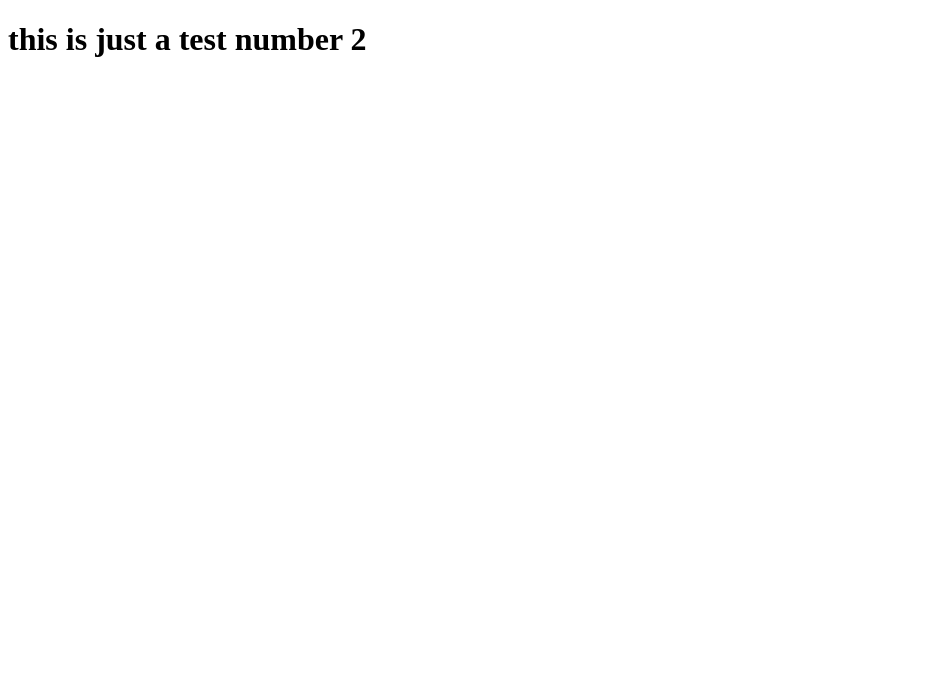
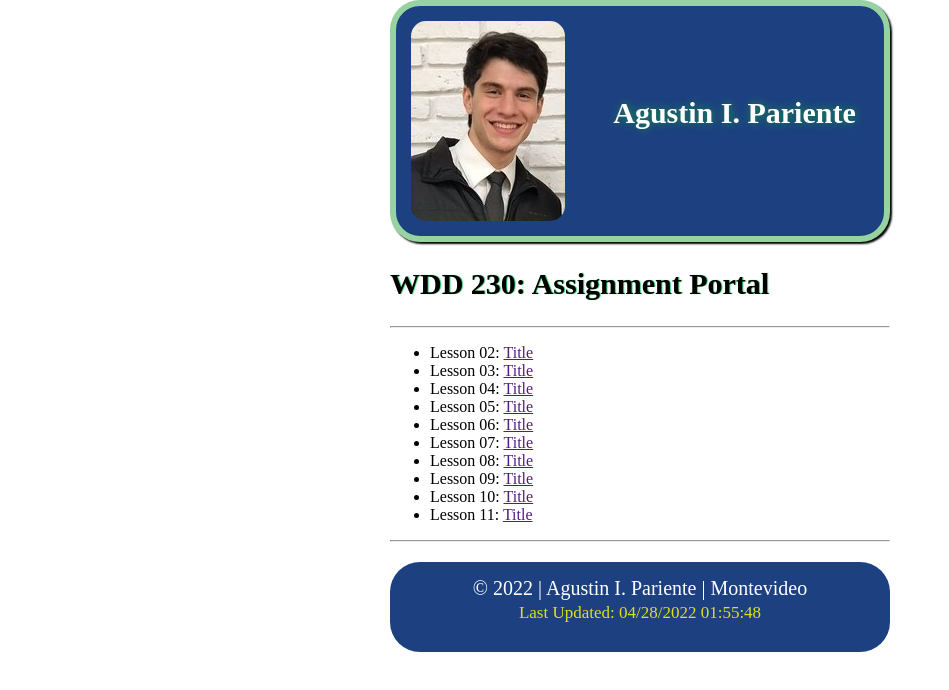
Before and after one commit to parien2022/wdd230, a plain HTML site: page index.html in a window 1280 px wide. Shown: the whole page, without its empty margins (0-949 px from the left). Drawn offline with Linux system fonts and the light colour scheme.

Commit message:
Profile assignment

```diff
--- /dev/null
+++ b/css/style.css
@@ -0,0 +1,53 @@
+body {
+    margin: auto;
+    width: 500px;
+}
+
+.grid_container {
+    display: grid;
+    grid-gap: 5px;
+    grid-template-columns: auto auto;
+    background-color: rgb(29, 64, 129);
+    border: 6px rgb(150, 211, 160) solid;
+    border-radius: 30px;
+    box-shadow: 2px 2px 2px rgb(0, 3, 5);
+}
+
+h1 {
+    grid-column: 2/3;
+    grid-row: 1/2;
+    font-size: 30px;
+    color: white;
+    margin-top: 3em;
+    text-shadow:rgb(24, 146, 71) 1px 0 10px;
+}
+
+img {
+    padding: 15px;
+    grid-column: 1/2;
+    grid-row: 1/2;
+    border-radius: 30px;
+}
+
+h2 {
+    font-size: 30px;
+    text-shadow: rgb(53, 204, 111) 1px 0 1px;
+}
+
+footer {
+    height: 90px;
+    border-radius: 30px;
+    background-color: rgb(29, 64, 129);
+}
+
+p {
+    font-size: 20px;
+    text-align: center;
+    padding: 15px;
+    color: white
+}
+
+.date_info{
+    font-size: 17px;
+    color: rgb(223, 223, 30)
+}
--- a/index.html
+++ b/index.html
@@ -2,11 +2,37 @@
 <html lang="en">
     <head>
         <meta charset="UTF-8">
-    <meta http-equiv="X-UA-Compatible" content="IE=edge">
         <meta name="viewport" content="width=device-width, initial-scale=1.0">
-    <title>this is a test</title>
+        <meta name="description" content="Assignment portal for Agustin Pariente in WDD 230: Web Frontend Development at Brigham Young University - Idaho">
+        <link href="css\style.css" rel="stylesheet" type="text/css">
+        <title>My profile</title>
     </head>
     <body>
-    <h1>this is just a test number 2</h1>
+        <heder class="grid_container">
+            <h1>Agustin I. Pariente</h1>
+            <img src="images\rsz_profile_a.jpg" alt="My profile">
+        </heder>
+        <main>
+            <h2>WDD 230: Assignment Portal</h2>
+            <hr>
+            <ul>
+                <li>Lesson 02: <a href="">Title</a></li>
+                <li>Lesson 03: <a href="">Title</a></li>
+                <li>Lesson 04: <a href="">Title</a></li>
+                <li>Lesson 05: <a href="">Title</a></li>
+                <li>Lesson 06: <a href="">Title</a></li>
+                <li>Lesson 07: <a href="">Title</a></li>
+                <li>Lesson 08: <a href="">Title</a></li>
+                <li>Lesson 09: <a href="">Title</a></li>
+                <li>Lesson 10: <a href="">Title</a></li>
+                <li>Lesson 11: <a href="">Title</a></li>
+            </ul>
+            <hr>
+        </main>
+        <footer>
+            <p>&copy; <spam id="year"></spam> | Agustin I. Pariente | Montevideo <br> <span class="date_info">Last Updated: <span id="currentdate"></span></span></p>
+
+        </footer>
+        <script src="js/script.js"></script>
     </body>
 </html>
--- /dev/null
+++ b/js/script.js
@@ -0,0 +1,33 @@
+const daynames = [
+  "Sunday",
+  "Monday",
+  "Tuesday",
+  "Wednesday",
+  "Thursday",
+  "Friday",
+  "Saturday",
+];
+const months = [
+  "January",
+  "February",
+  "March",
+  "April",
+  "May",
+  "June",
+  "July",
+  "August",
+  "September",
+  "October",
+  "November",
+  "December",
+];
+
+const d = new Date();
+const dayName = daynames[d.getDay()];
+const monthName = months[d.getMonth()];
+const year = d.getFullYear();
+const fulldate =
+  dayName + ", " + d.getDate() + " " + monthName + " " + d.getFullYear();
+
+document.getElementById("currentdate").textContent = document.lastModified;
+document.getElementById("year").textContent = year;
```
Also changed, not shown: images/rsz_profile_a.jpg (added). Lines whose indentation alone changed are shown as unchanged.
